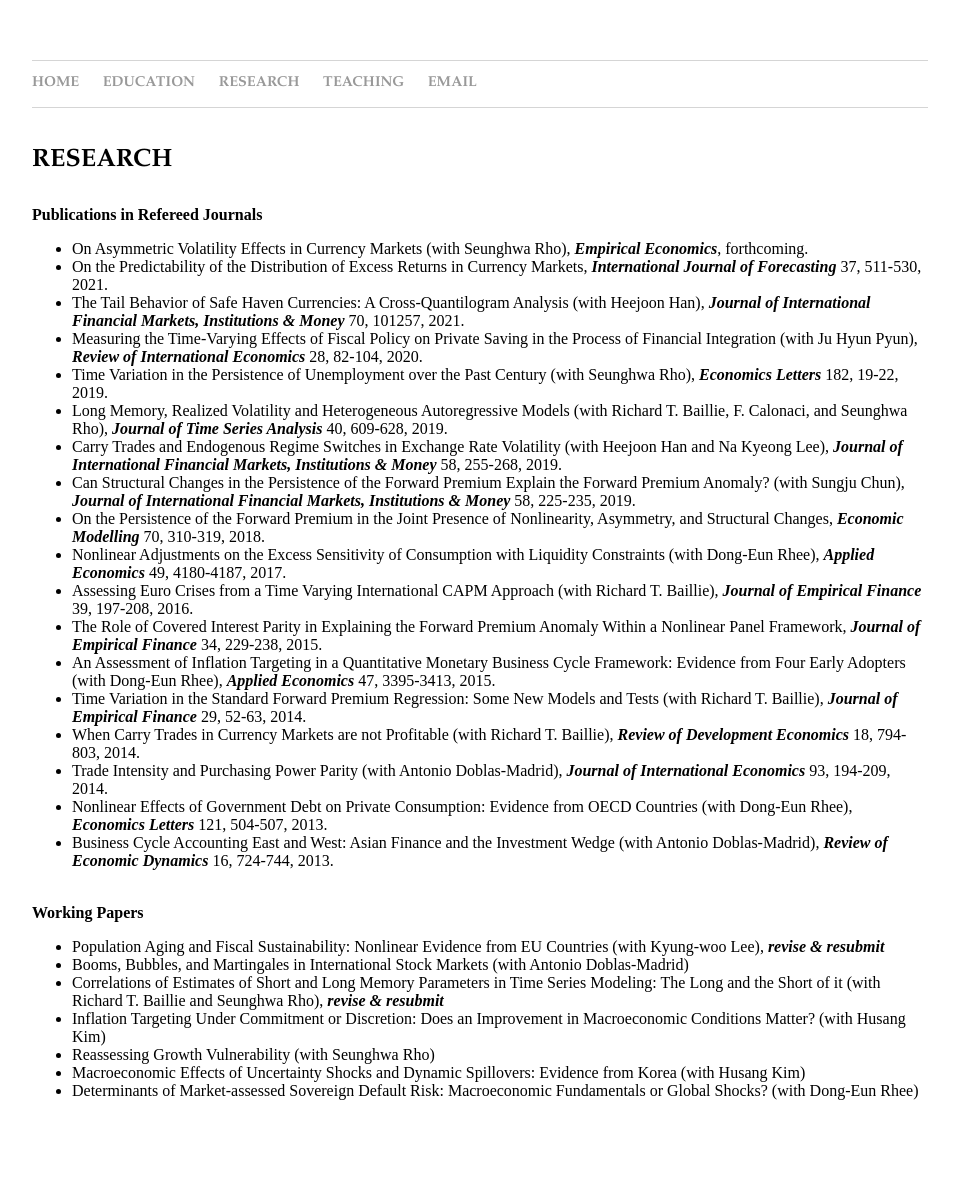
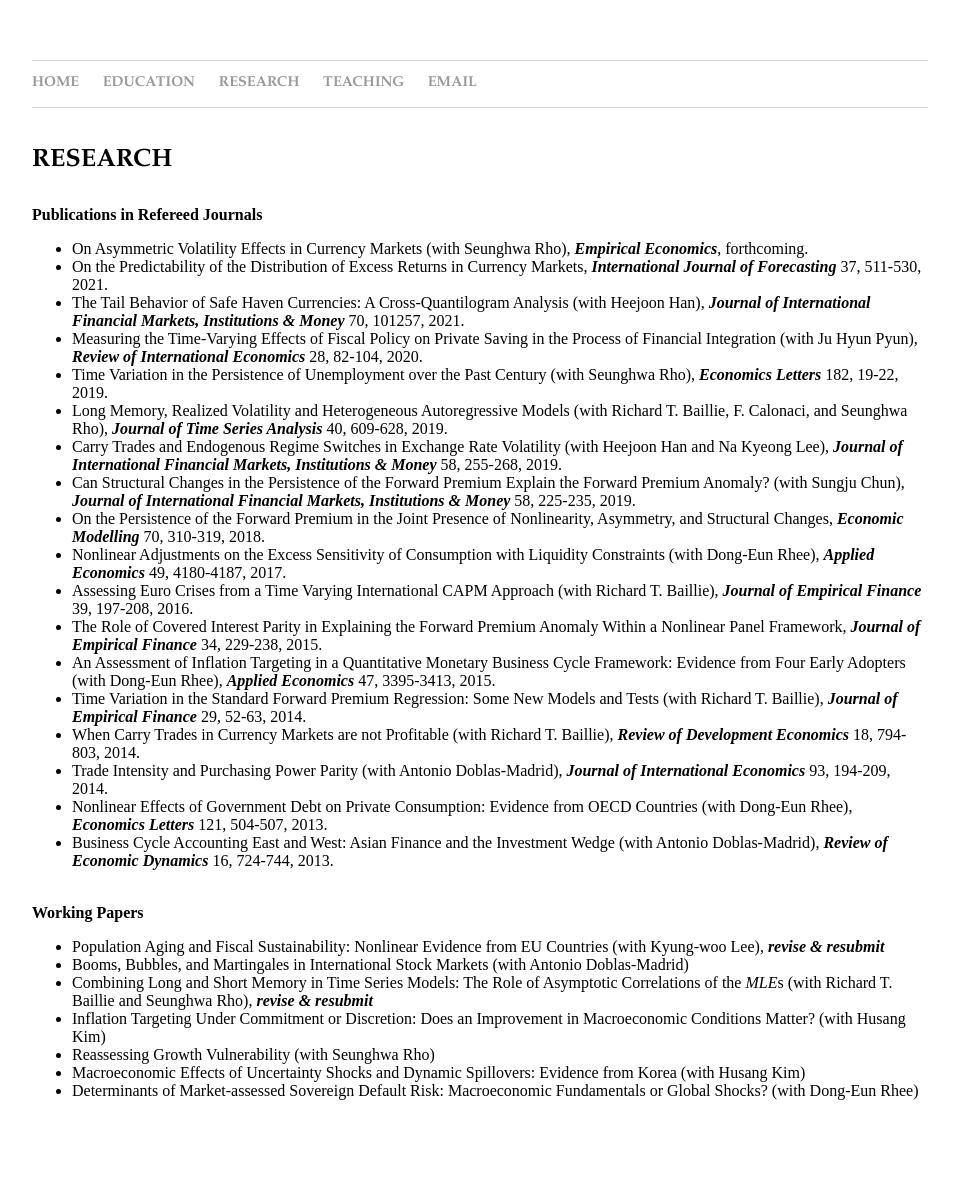
Before and after one commit to dooyeoncho/dooyeoncho.github.io, a Jekyll site: the page built from pages/research.html, in a window 1280 px wide. Shown: the whole page, without its empty margins (160-1119 px from the left). Built offline with Jekyll 4.4.1, drawn with Linux system fonts in a browser that asks for light colours.

Commit message:
Update research.html

```diff
--- a/pages/research.html
+++ b/pages/research.html
@@ -39,7 +39,7 @@ title: Dooyeon Cho - Research
 	<ul>
 		<li>Population Aging and Fiscal Sustainability: Nonlinear Evidence from EU Countries (with Kyung-woo Lee), <em property="italic"><b>revise & resubmit</b></em></li>
 		<li>Booms, Bubbles, and Martingales in International Stock Markets (with Antonio Doblas-Madrid)</li>
-	        <li>Correlations of Estimates of Short and Long Memory Parameters in Time Series Modeling: The Long and the Short of it (with Richard T. Baillie and Seunghwa Rho), <em property="italic"><b>revise & resubmit</b></em></li>
+	        <li>Combining Long and Short Memory in Time Series Models: The Role of Asymptotic Correlations of the <em property="italic">MLE</em>s (with Richard T. Baillie and Seunghwa Rho), <em property="italic"><b>revise & resubmit</b></em></li>
 		<li>Inflation Targeting Under Commitment or Discretion: Does an Improvement in Macroeconomic Conditions Matter? (with Husang Kim)</li>
 		<li>Reassessing Growth Vulnerability (with Seunghwa Rho)</li>
 		<li>Macroeconomic Effects of Uncertainty Shocks and Dynamic Spillovers: Evidence from Korea (with Husang Kim)</li>
```
